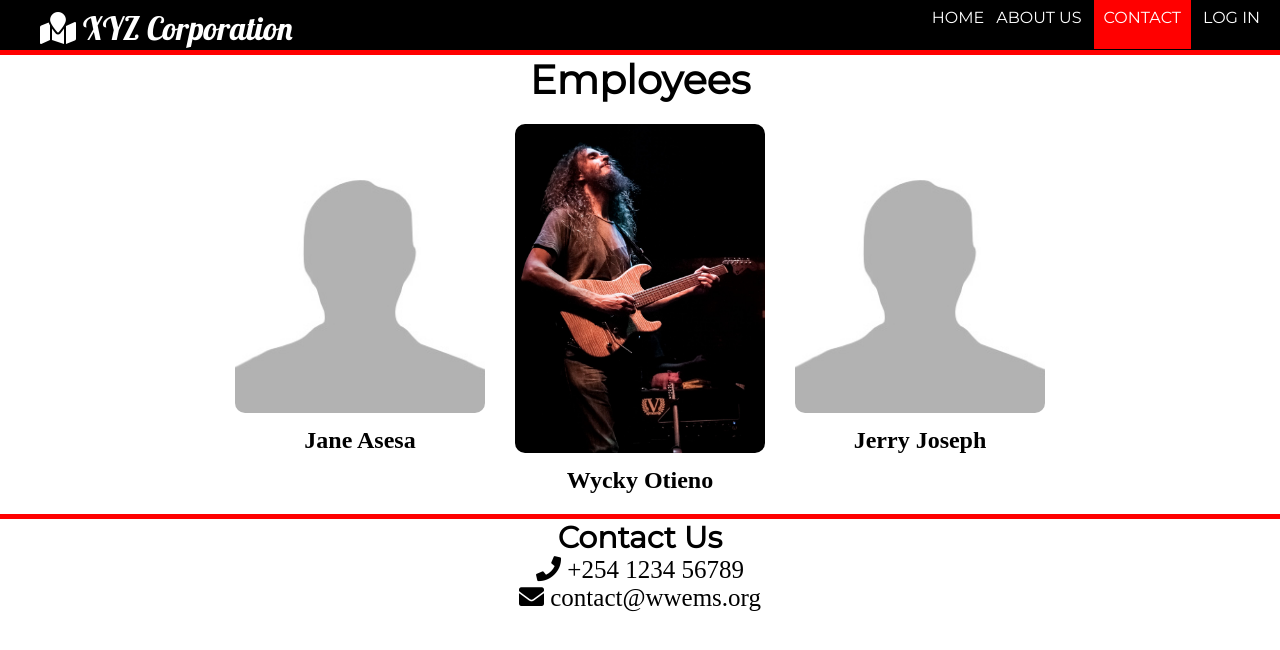
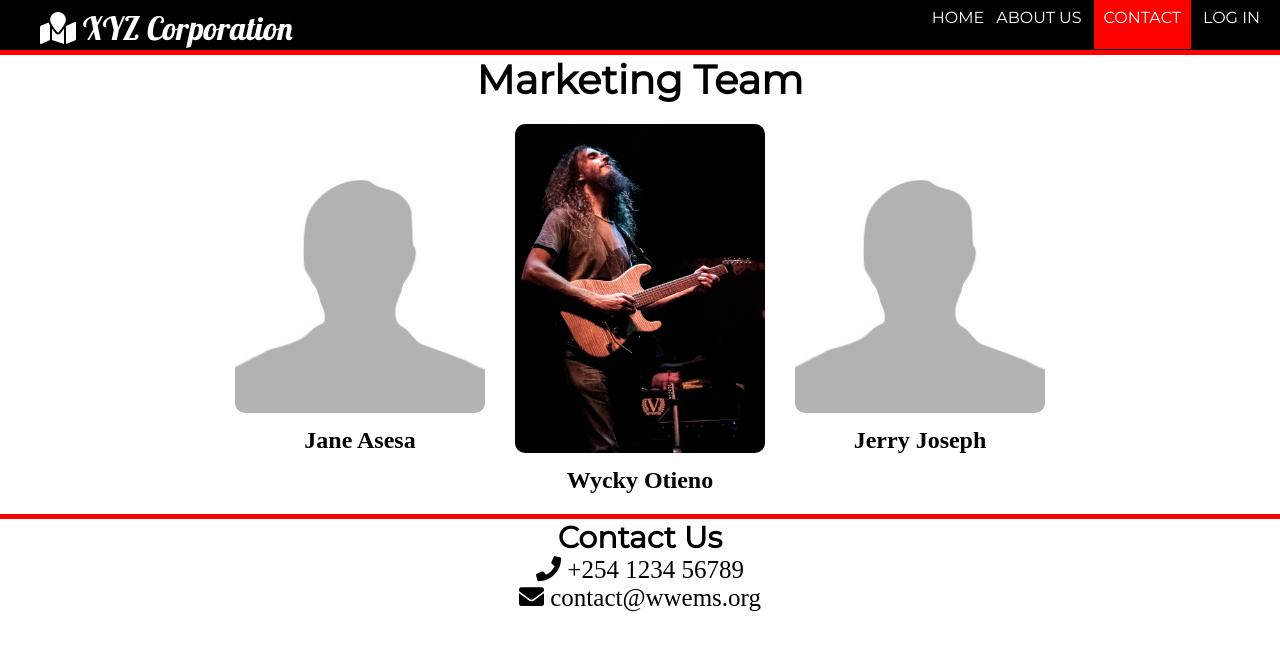
Before and after one commit to Hope-24-ai/Management, a plain HTML site: page index.html in a window 1280 px wide. Drawn offline with Linux system fonts and the light colour scheme.

Commit message:
Recovered lost files

```diff
--- a/index.html
+++ b/index.html
@@ -29,7 +29,7 @@
 
     <!-- About Us Section -->
     <section id="about">
-        <h2 style="text-align: center; font-family: Montserrat; font-size: 40px;">Employees</h2>
+        <h2 style="text-align: center; font-family: Montserrat; font-size: 40px;">Marketing Team</h2>
 
         <div class="team-container">
             <div class="team-member">
```
Also changed, not shown: 2 other files.
